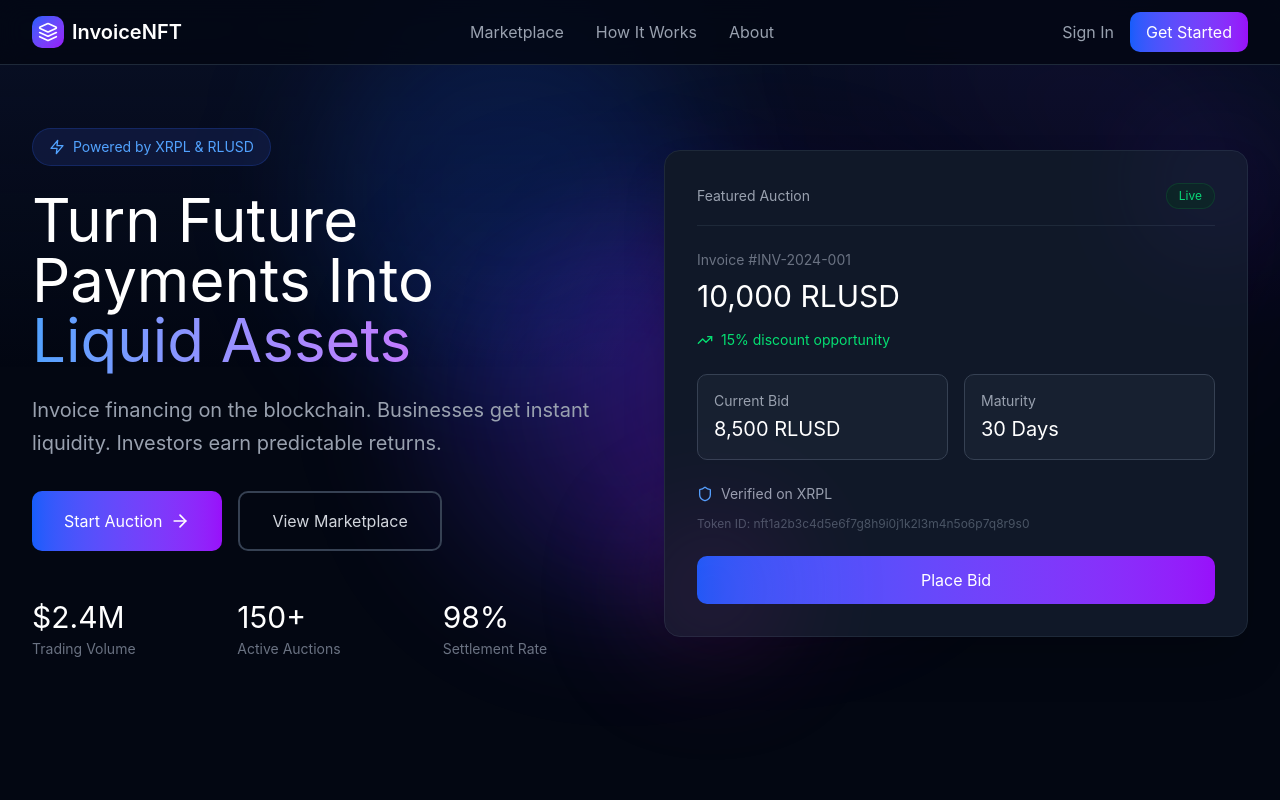
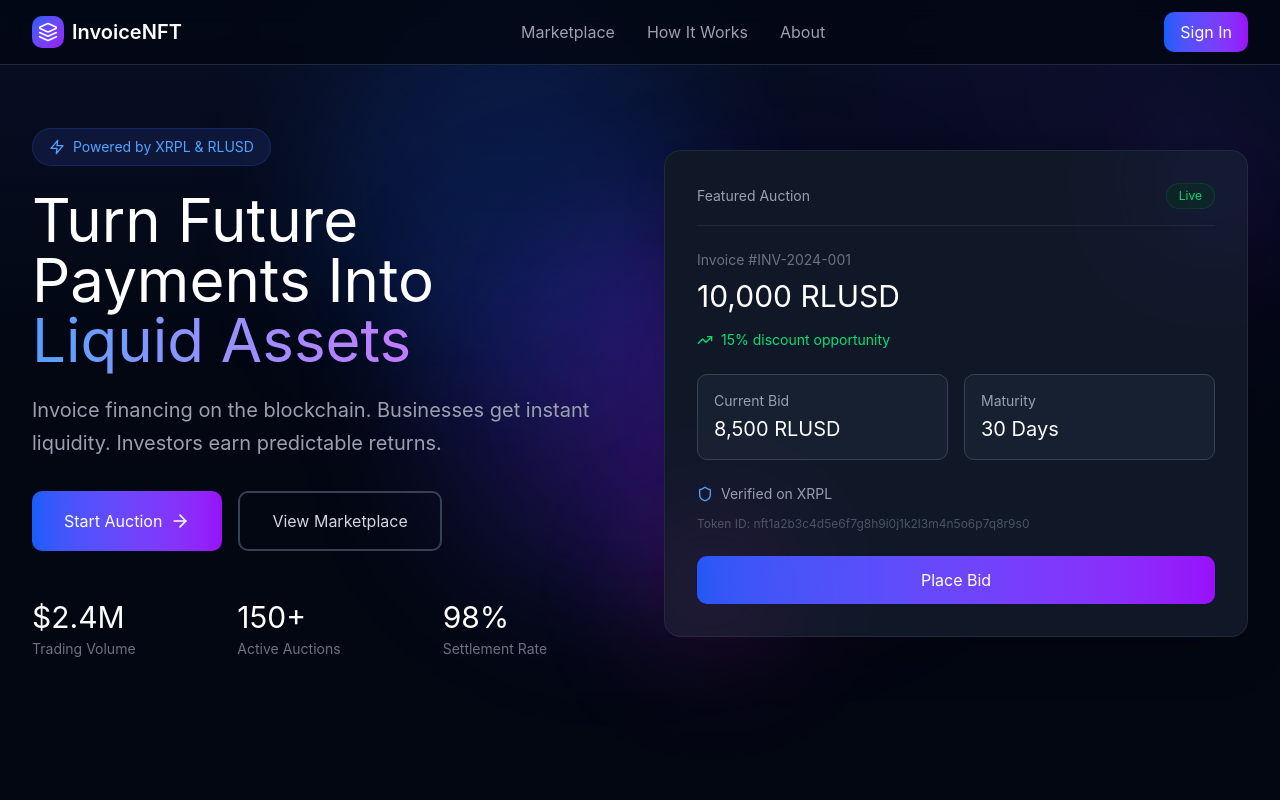
Before and after one commit to decker757/BuffetClearersNUSFinTech, a React (Vite) app in the folder frontend/: page / in a window 1280 px wide. Shown: the top 800 px of the page. Built offline with nearby package versions, Linux system fonts and the light colour scheme; no server answers.

Commit message:
Remove get started button and change of sign in button (#21)
* Update to readme.md with introductrion and xrp features mentioned

* readme edit

* readme edit

```diff
--- a/frontend/components/header.tsx
+++ b/frontend/components/header.tsx
@@ -95,16 +95,11 @@
               <>
                 <button
                   onClick={onSignIn}
-                  className="text-gray-400 hover:text-white transition-colors"
+                  className="px-4 py-2 bg-gradient-to-r from-blue-600 to-purple-600 text-white rounded-lg hover:opacity-90 transition-opacity"
                 >
                   Sign In
                 </button>
-                <button
-                  onClick={onSignIn}
-                  className="px-4 py-2 bg-gradient-to-r from-blue-600 to-purple-600 text-white rounded-lg hover:opacity-90 transition-opacity"
-                >
-                  Get Started
-                </button>
+
               </>
             )}
           </div>
```
